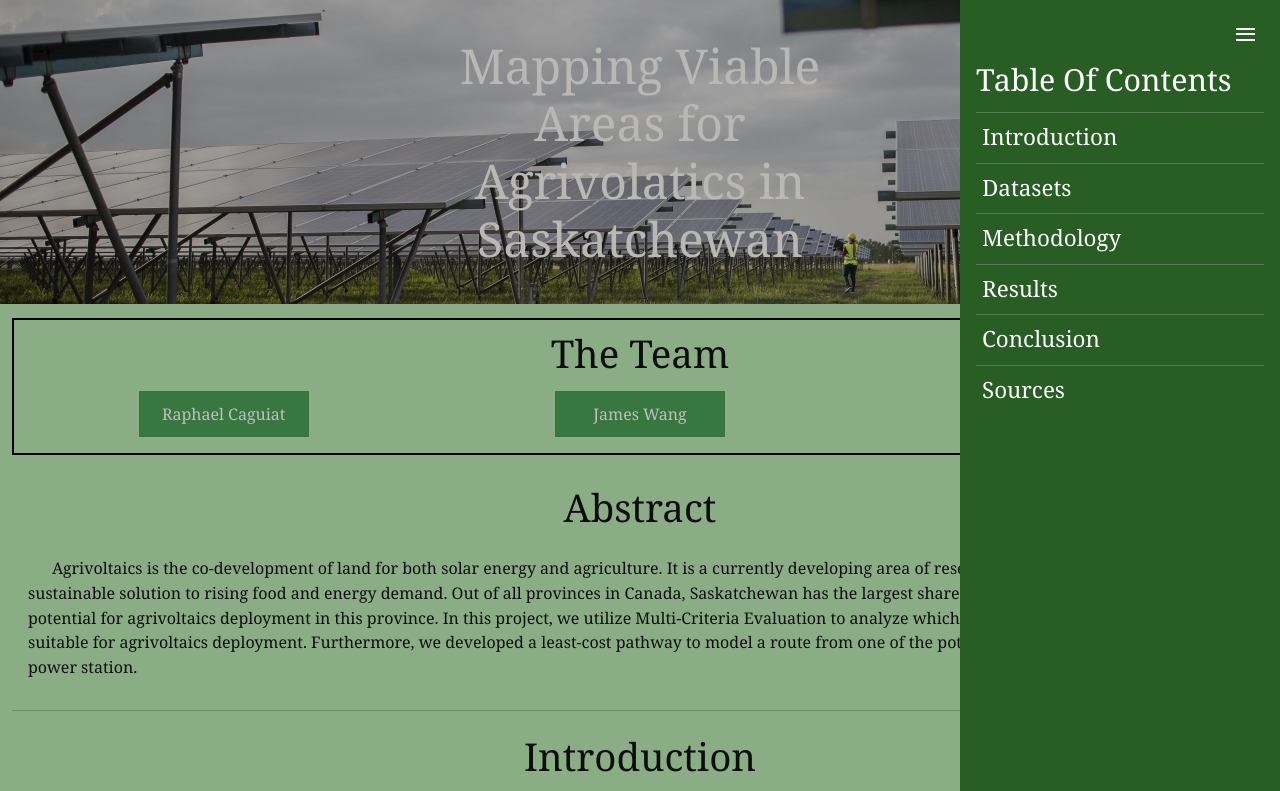
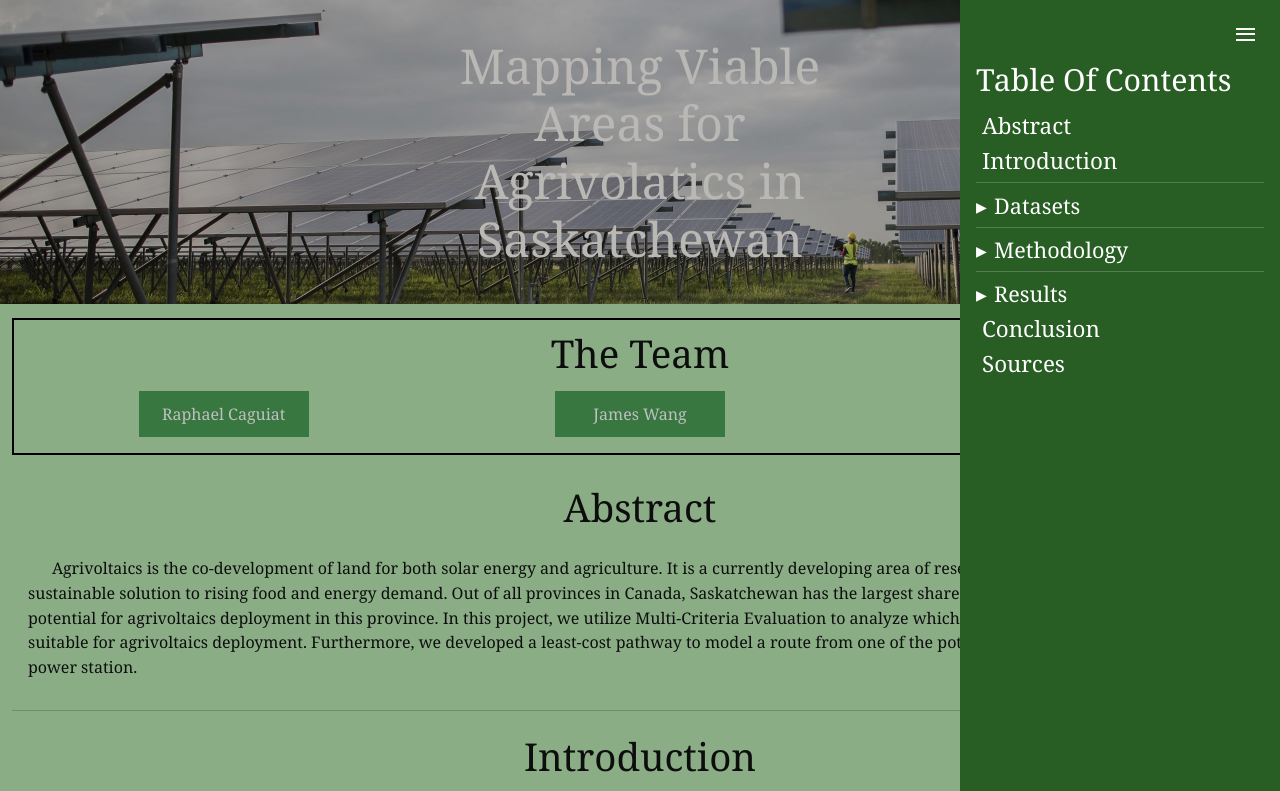
Before and after one commit to Lucia12248/agrivoltaic_website, a website built with Vite: page index.html in a window 1280 px wide. Both pictures are taken after a click on the button "Toggle table of contents". Shown: the top 791 px of the page. Built offline with nearby package versions, Linux system fonts and the light colour scheme.

Commit message:
more changes
Co-authored-by: Copilot <copilot@github.com>

```diff
--- a/src/main.ts
+++ b/src/main.ts
@@ -1,5 +1,6 @@
 import './style.css'
 import heroFarmImage from './assets/solar-cell-farm-power-station-alternative-energy-from-sun-scaled-e1774935900453.jpg'
+import introImage from './assets/photovoltaics-solar-power-station-energy-from-natural.jpg'
 import pvPotentialImage from './assets/pvpotential.png'
 import landCoverImage from './assets/landcover.png'
 import cropTypeImage from './assets/croptype.png'
@@ -8,11 +9,44 @@ import soilMapsImage from './assets/soil maps of sk.png'
 import landUseImage from './assets/land use.png'
 import mrdemImage from './assets/mrdem.png'
 
+const toAnchorId = (value: string) => value.toLowerCase().replace(/[^a-z0-9]+/g, '-').replace(/(^-|-$)/g, '')
+
 const navItems = [
+  { label: 'Abstract', targetId: 'abstract' },
   { label: 'Introduction', targetId: 'introduction-heading' },
-  { label: 'Datasets', targetId: 'datasets-heading' },
-  { label: 'Methodology', targetId: 'methodology-heading' },
-  { label: 'Results', targetId: 'results-heading' },
+  {
+    label: 'Datasets',
+    targetId: 'datasets-heading',
+    children: [
+      { label: 'Photovoltaic Potential', targetId: toAnchorId('Photovoltaic Potential') },
+      { label: 'Land Cover of Canada', targetId: toAnchorId('Land Cover of Canada') },
+      { label: 'Annual Crop Inventory', targetId: toAnchorId('Annual Crop Inventory') },
+      { label: 'Transmission Lines', targetId: toAnchorId('Transmission Lines') },
+      { label: 'Thematic Soil Maps of Saskatchewan', targetId: toAnchorId('Thematic Soil Maps of Saskatchewan') },
+      { label: 'Land Use', targetId: toAnchorId('Land Use') },
+      { label: 'Medium Resolution Digital Elevation Model', targetId: toAnchorId('Medium Resolution Digital Elevation Model') },
+    ],
+  },
+  {
+    label: 'Methodology',
+    targetId: 'methodology-heading',
+    children: [
+      { label: 'Research and Data Preparation', targetId: 'research-and-data-preparation' },
+      { label: 'Data Preparation', targetId: 'data-preparation' },
+      { label: 'Data Analysis - Standard MCE', targetId: 'data-analysis-standard-mce' },
+      { label: 'Sensitivity Analysis', targetId: 'sensitivity-analysis-methodology' },
+      { label: 'Data Analysis - Least Cost Pathway', targetId: 'data-analysis-least-cost-pathway' },
+    ],
+  },
+  {
+    label: 'Results',
+    targetId: 'results-heading',
+    children: [
+      { label: 'Sensitivity Analysis - A comparison of models', targetId: 'sensitivity-analysis-results' },
+      { label: 'Least-Cost Pathway', targetId: 'least-cost-pathway-results' },
+      { label: 'Data Limitations', targetId: 'data-limitations-results' },
+    ],
+  },
   { label: 'Conclusion', targetId: 'conclusion-heading' },
   { label: 'Sources', targetId: 'sources-heading' },
 ]
@@ -402,6 +436,7 @@ const sources = [
   'Trommsdorff, M., Kang, J., Reise, C., Schindele, S., Bopp, G., Ehmann, A., ... & Obergfell, T. (2021). Combining food and energy production: Design of an agrivoltaic system applied in arable and vegetable farming in Germany. Renewable and Sustainable Energy Reviews, 140, 110694.',
   'Ward, N., & Lewry, M. (2019). Saskatchewan | History, Population, Map, & Flag. In Encyclopædia Britannica. https://www.britannica.com/place/Saskatchewan',
   'Widmer, J., Christ, B., Grenz, J., & Norgrove, L. (2024). Agrivoltaics, a promising new tool for electricity and food production: A systematic review. Renewable and Sustainable Energy Reviews, 192, 114277.',
+  'Introduction image by Freepik. https://www.freepik.com/',
 ]
 
 const app = document.querySelector<HTMLDivElement>('#app')
@@ -421,7 +456,22 @@ if (app) {
             ${navItems
               .map(
                 (item) =>
-                  `<button type="button" class="toc-link" data-target="${item.targetId}">${item.label}</button>`,
+                  item.children?.length
+                    ? `
+                      <details class="toc-group">
+                        <summary class="toc-group-summary">${item.label}</summary>
+                        <div class="toc-sub-links">
+                          <button type="button" class="toc-link" data-target="${item.targetId}">${item.label} Overview</button>
+                          ${item.children
+                            .map(
+                              (child) =>
+                                `<button type="button" class="toc-link toc-sublink" data-target="${child.targetId}">${child.label}</button>`,
+                            )
+                            .join('')}
+                        </div>
+                      </details>
+                    `
+                    : `<button type="button" class="toc-link" data-target="${item.targetId}">${item.label}</button>`,
               )
               .join('')}
           </nav>
@@ -466,7 +516,7 @@ if (app) {
 
           <div class="intro-flow">
             <figure class="content-figure intro-figure">
-              <img class="figure-image figure-map" src="${heroFarmImage}" alt="Solar cell farm" />
+              <img class="figure-image figure-map" src="${introImage}" alt="Solar power station" />
             </figure>
 
             <div class="prose intro-prose">
@@ -506,7 +556,7 @@ if (app) {
                 (dataset) => `
                   <article class="dataset-row${dataset.title === 'Transmission Lines' ? ' dataset-row-focus' : ''}">
                     <div class="dataset-copy">
-                      <h3>${dataset.title}</h3>
+                      <h3 id="${toAnchorId(dataset.title)}">${dataset.title}</h3>
                       <div class="figure-placeholder dataset-image">
                         <img class="figure-image" src="${dataset.image}" alt="${dataset.title}" />
                       </div>
@@ -535,7 +585,7 @@ if (app) {
               <li>Data Analysis - Least Cost Pathway</li>
             </ol>
 
-            <h3>Research and Data Preparation</h3>
+            <h3 id="research-and-data-preparation">Research and Data Preparation</h3>
 
             <h4>Background research</h4>
             <p>
@@ -549,7 +599,7 @@ if (app) {
               about the various datasets used for this analysis and how they were obtained is detailed in the <a href="#sources-heading">data sources page</a>.
             </p>
 
-            <h4>Data Preparation</h4>
+            <h4 id="data-preparation">Data Preparation</h4>
             <p>
               Many of the collected datasets covered the entire extent of Canada. Thus, it was necessary to clip and
               extract the data by mask to narrow the data layers to only Saskatchewan.
@@ -591,7 +641,7 @@ if (app) {
               Saskatchewan.
             </p>
 
-            <h3>Data Analysis - Standard MCE</h3>
+            <h3 id="data-analysis-standard-mce">Data Analysis - Standard MCE</h3>
             <p>We performed the standard Multi-Criteria Evaluation methodology for this project.</p>
             <p>The factors used for our MCE are as follows:</p>
             <ul class="methodology-factors">
@@ -657,7 +707,7 @@ if (app) {
               </div>
             </details>
 
-            <h3>Sensitivity Analysis</h3>
+            <h3 id="sensitivity-analysis-methodology">Sensitivity Analysis</h3>
             <p>
               The final step to complete the MCE analysis was to perform a sensitivity analysis. In short, we created
               a separate model where the weights of the factors were set to be equal. This was done to visualize how
@@ -667,7 +717,7 @@ if (app) {
               The results of each model were overlaid on each other. The produced map can be found on the <a href="#results-heading">results page</a>.
             </p>
 
-            <h3>Data Analysis - Least Cost Pathway</h3>
+            <h3 id="data-analysis-least-cost-pathway">Data Analysis - Least Cost Pathway</h3>
             <p>
               We also wanted to map the least cost pathway from one of the viable areas we identified to a nearby
               transmission line. We decided to focus on this area selected by our weighted model, as it seemed to be
@@ -743,7 +793,7 @@ if (app) {
             </div>
 
             <div class="prose results-prose">
-              <h3>Sensitivity Analysis - A comparison of models</h3>
+              <h3 id="sensitivity-analysis-results">Sensitivity Analysis - A comparison of models</h3>
               <p>
                 Though there is some overlap, changing the weights significantly changed the selected areas. The
                 overlapping areas, however, are both already quite near transmission lines. This is highly likely due
@@ -764,7 +814,7 @@ if (app) {
                 subsequently selected areas may be completely different.
               </p>
 
-              <h3>Least-Cost Pathway</h3>
+              <h3 id="least-cost-pathway-results">Least-Cost Pathway</h3>
               <p>
                 The calculated path is overall relatively straight. The area surrounding the farm consists mostly of
                 cropland and roads, which we assigned the lowest weights to. Thus, the path was able to go straight
@@ -773,7 +823,7 @@ if (app) {
                 with high vegetation.
               </p>
 
-              <h3>Data Limitations</h3>
+              <h3 id="data-limitations-results">Data Limitations</h3>
               <p>
                 We made use of the most up-to-date versions of each dataset we gathered. However, it should be noted
                 that this means that some datasets are from different years. The photovoltaic potential map and land
--- a/src/style.css
+++ b/src/style.css
@@ -197,6 +197,12 @@ h3 {
 .results-text,
 .sources-list p {
   text-indent: 1.5rem;
+}
+
+.dataset-intro p,
+.dataset-summary,
+.dataset-source {
+  text-indent: 0;
 }
 
 .intro-prose {
@@ -604,7 +610,42 @@ body[data-toc-open='true'] .toc-backdrop {
 
 .toc-links {
   display: grid;
-  gap: 0.75rem;
+  gap: 0.5rem;
+}
+
+.toc-group {
+  border-top: 0.5px solid rgba(255, 255, 255, 0.2);
+  padding-top: 0.65rem;
+}
+
+.toc-group-summary {
+  list-style: none;
+  cursor: pointer;
+  font-size: 1.35rem;
+  line-height: 1.15;
+  display: flex;
+  align-items: center;
+  gap: 0.45rem;
+}
+
+.toc-group-summary::before {
+  content: '▸';
+  transition: transform 180ms ease;
+}
+
+.toc-group-summary::-webkit-details-marker {
+  display: none;
+}
+
+.toc-group[open] .toc-group-summary::before {
+  transform: rotate(90deg);
+}
+
+.toc-sub-links {
+  display: grid;
+  gap: 0.3rem;
+  margin-top: 0.45rem;
+  padding-left: 1.1rem;
 }
 
 .toc-link {
@@ -615,11 +656,16 @@ body[data-toc-open='true'] .toc-backdrop {
   color: inherit;
   text-align: left;
   font-family: inherit;
-  padding-top: 0.75rem;
-  border-top: 0.5px solid rgba(255, 255, 255, 0.2);
+  padding-top: 0.1rem;
+  border-top: 0;
   font-size: 1.4rem;
   line-height: 1.1;
   cursor: pointer;
+}
+
+.toc-sublink {
+  font-size: 1.02rem;
+  line-height: 1.2;
 }
 
 .sr-only {
```
